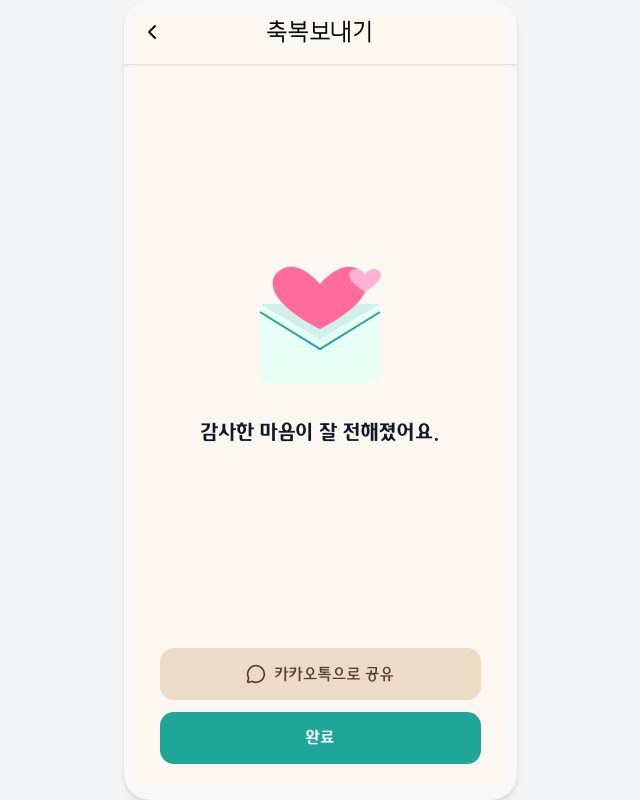
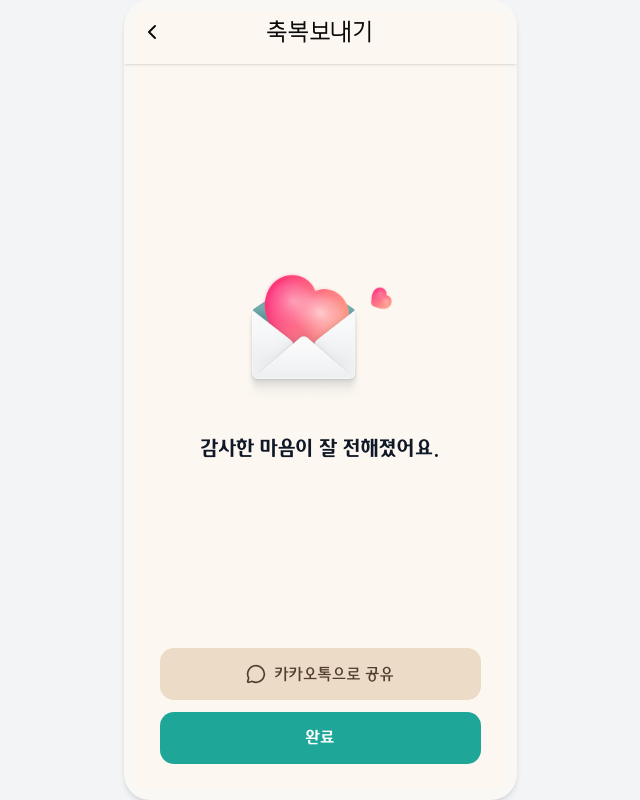
Before and after one commit to PrayForHanaro/Frontend, a Next.js app: page /bless/interval/complete in a window 1280 px wide. Shown: the whole page, without its empty margins (320-960 px from the left). Built offline with nearby package versions, Linux system fonts and the light colour scheme.

Commit message:
style: replace heart letter icon with figma png asset #7

```diff
--- a/app/(main)/bless/_components/heart-letter-icon.tsx
+++ b/app/(main)/bless/_components/heart-letter-icon.tsx
@@ -1,33 +1,15 @@
+import Image from 'next/image';
+
 export default function HeartLetterIcon() {
   return (
-    <svg
-      width="160"
-      height="140"
-      viewBox="0 0 160 140"
-      fill="none"
-      xmlns="http://www.w3.org/2000/svg"
-      aria-hidden="true"
-    >
-      {/* Envelope body */}
-      <rect x="20" y="50" width="120" height="80" rx="8" fill="#e8fff6" />
-      <path
-        d="M20 58 L80 95 L140 58"
-        stroke="#1ea698"
-        strokeWidth="2"
-        fill="none"
-      />
-      {/* Envelope flap */}
-      <path d="M20 50 L80 85 L140 50" fill="#d0f0ea" />
-      {/* Main heart */}
-      <path
-        d="M80 30 C80 30 60 5 42 15 C24 25 30 50 80 75 C130 50 136 25 118 15 C100 5 80 30 80 30Z"
-        fill="#ff6b9d"
-      />
-      {/* Small floating heart */}
-      <path
-        d="M125 20 C125 20 118 12 112 16 C106 20 109 28 125 38 C141 28 144 20 138 16 C132 12 125 20 125 20Z"
-        fill="#ffb3d0"
-      />
-    </svg>
+    <Image
+      src="/bless/heart.png"
+      alt=""
+      width={160}
+      height={170}
+      className="select-none"
+      draggable={false}
+      priority
+    />
   );
 }
```
Also changed, not shown: public/bless/heart.png (added).
